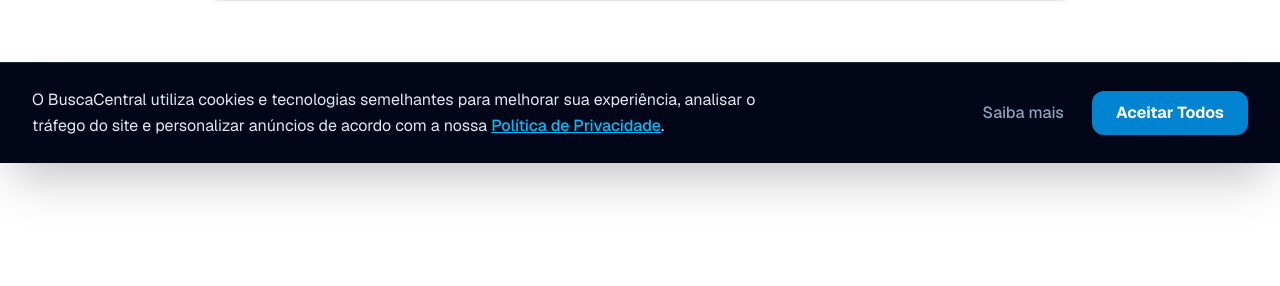
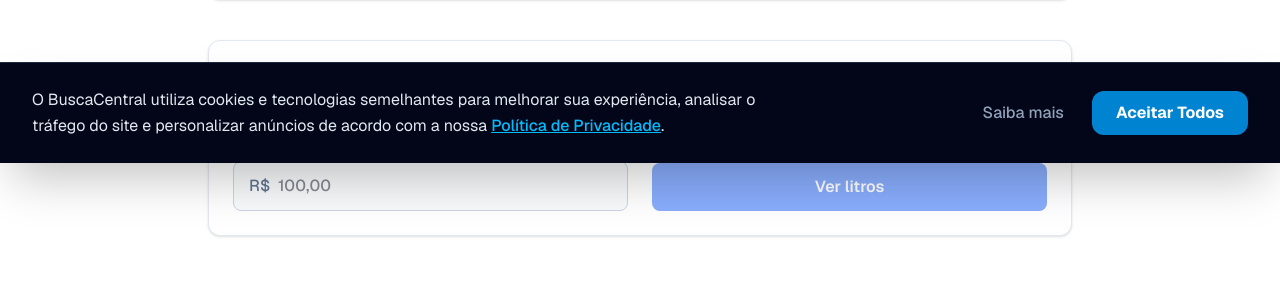
Before and after one commit to buscacentral/buscacentral, a Next.js app: page /utilidades/calculadora-combustivel in a window 1280 px wide. Shown: the part 637-923 px from the top of the page. Built offline with nearby package versions, Linux system fonts and the light colour scheme; no server answers.

Commit message:
feat(combustivel): modo 'quanto rende R$ X' (valor -> litros e km) na calculadora

```diff
--- a/src/app/utilidades/calculadora-combustivel/CalculadoraCombustivelClient.tsx
+++ b/src/app/utilidades/calculadora-combustivel/CalculadoraCombustivelClient.tsx
@@ -14,6 +14,9 @@
     custoTotal: number;
     custoKm: number;
   } | null>(null);
+
+  const [valorAbastecer, setValorAbastecer] = useState<string>('');
+  const [resultadoRende, setResultadoRende] = useState<{ litros: number; distancia: number } | null>(null);
 
   useEffect(() => {
     // Lê o parâmetro da URL apenas na montagem (fonte externa ao React).
@@ -64,6 +67,18 @@
       custoTotal,
       custoKm
     });
+  };
+
+  const calcularRende = () => {
+    const valor = parseNumber(valorAbastecer);
+    const prc = parseNumber(preco);
+    if (valor <= 0 || prc <= 0) return;
+
+    const litros = valor / prc;
+    const cons = parseNumber(consumo);
+    const distancia = cons > 0 ? litros * cons : 0;
+
+    setResultadoRende({ litros, distancia });
   };
 
   return (
@@ -152,6 +167,47 @@
           </div>
         </ResultCard>
       )}
+
+      <div className="bg-white border border-slate-200 rounded-xl p-6 shadow-sm mt-10">
+        <h2 className="text-lg font-bold text-slate-800 mb-1">Quanto rende um valor? (R$ → litros)</h2>
+        <p className="text-sm text-slate-500 mb-4">
+          Digite quanto vai abastecer. Usa o <strong>preço do litro</strong> (e o <strong>consumo</strong>, se preenchido) informados acima.
+        </p>
+        <div className="grid grid-cols-1 sm:grid-cols-2 gap-6 items-end">
+          <div>
+            <label className="block text-sm font-bold text-slate-700 mb-2">Valor a abastecer</label>
+            <div className="relative">
+              <span className="absolute left-4 top-1/2 -translate-y-1/2 text-slate-500 font-medium">R$</span>
+              <input
+                type="text"
+                inputMode="numeric"
+                value={valorAbastecer}
+                onChange={(e) => setValorAbastecer(formatCurrencyInput(e.target.value))}
+                className="w-full pl-11 pr-4 py-3 bg-slate-50 border border-slate-300 rounded-lg focus:outline-none focus:ring-2 focus:ring-sky-500 font-medium"
+                placeholder="100,00"
+              />
+            </div>
+          </div>
+          <Button onClick={calcularRende} className="w-full sm:w-auto px-10 py-3" disabled={!valorAbastecer || !preco}>
+            Ver litros
+          </Button>
+        </div>
+
+        {resultadoRende && (
+          <div className="mt-6 grid grid-cols-1 sm:grid-cols-2 gap-4">
+            <div className="bg-sky-50 border border-sky-100 rounded-xl p-5 text-center">
+              <p className="text-sm font-semibold text-sky-700 uppercase">Você abastece</p>
+              <p className="text-3xl font-black text-sky-600 mt-1">{resultadoRende.litros.toFixed(1)} <span className="text-lg">litros</span></p>
+            </div>
+            {resultadoRende.distancia > 0 && (
+              <div className="bg-slate-50 border border-slate-200 rounded-xl p-5 text-center">
+                <p className="text-sm font-semibold text-slate-500 uppercase">Dá para rodar</p>
+                <p className="text-3xl font-bold text-slate-700 mt-1">{resultadoRende.distancia.toFixed(0)} <span className="text-lg text-slate-500">km</span></p>
+              </div>
+            )}
+          </div>
+        )}
+      </div>
     </>
   );
 }
```
